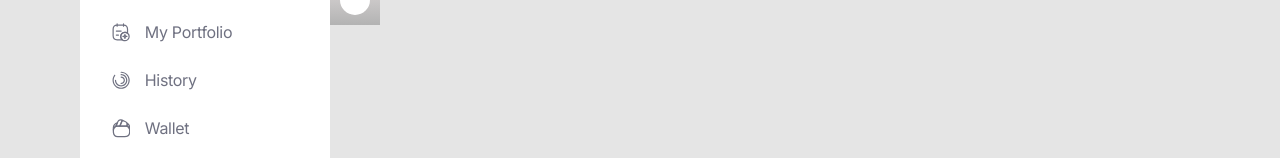
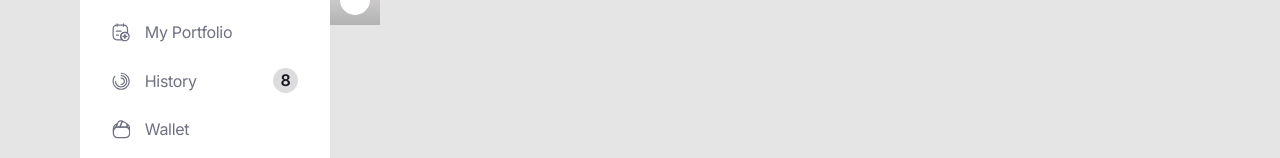
Before and after one commit to appwex/react-ui-components, a React (Create React App) app: page /stories/nftSidebar in a window 1280 px wide. Shown: the part 474-632 px from the top of the page. Built offline with nearby package versions, Linux system fonts and the light colour scheme.

Commit message:
added notification for history

```diff
--- a/src/components/nftSidebar/nftSidebar.css
+++ b/src/components/nftSidebar/nftSidebar.css
@@ -110,3 +110,21 @@ body {
 .nftDarkMode {
   transition: all 1s ease-in;
 }
+
+.nftDashboardNotification {
+  background-color: #dcdcdc;
+  color: #161622;
+  font-weight: 800;
+  width: 25px;
+  height: 25px;
+  display: flex;
+  align-items: center;
+  justify-content: center;
+  border-radius: 50%;
+  margin-left: auto;
+}
+
+.nftDashboardNotification.nftDarkMode{
+  background: rgba(111, 113, 129, 1);
+  color: #fff;
+}
--- a/src/components/nftSidebar/nftSidebar.jsx
+++ b/src/components/nftSidebar/nftSidebar.jsx
@@ -35,6 +35,7 @@ const NFTSidebar = () => {
     {
       menu: 'History',
       icon: <History />,
+      notifification: 8,
     },
     {
       menu: 'Wallet',
@@ -75,6 +76,17 @@ const NFTSidebar = () => {
             <div className="flex nftDashboardMenu" key={index}>
               {item.icon}
               <p>{item.menu}</p>
+              {item.notifification ? (
+                <span
+                  className={`nftDashboardNotification  ${
+                    darkMode ? 'nftDarkMode' : ''
+                  }`}
+                >
+                  {item.notifification}
+                </span>
+              ) : (
+                ''
+              )}
             </div>
           ))}
         </div>
```
